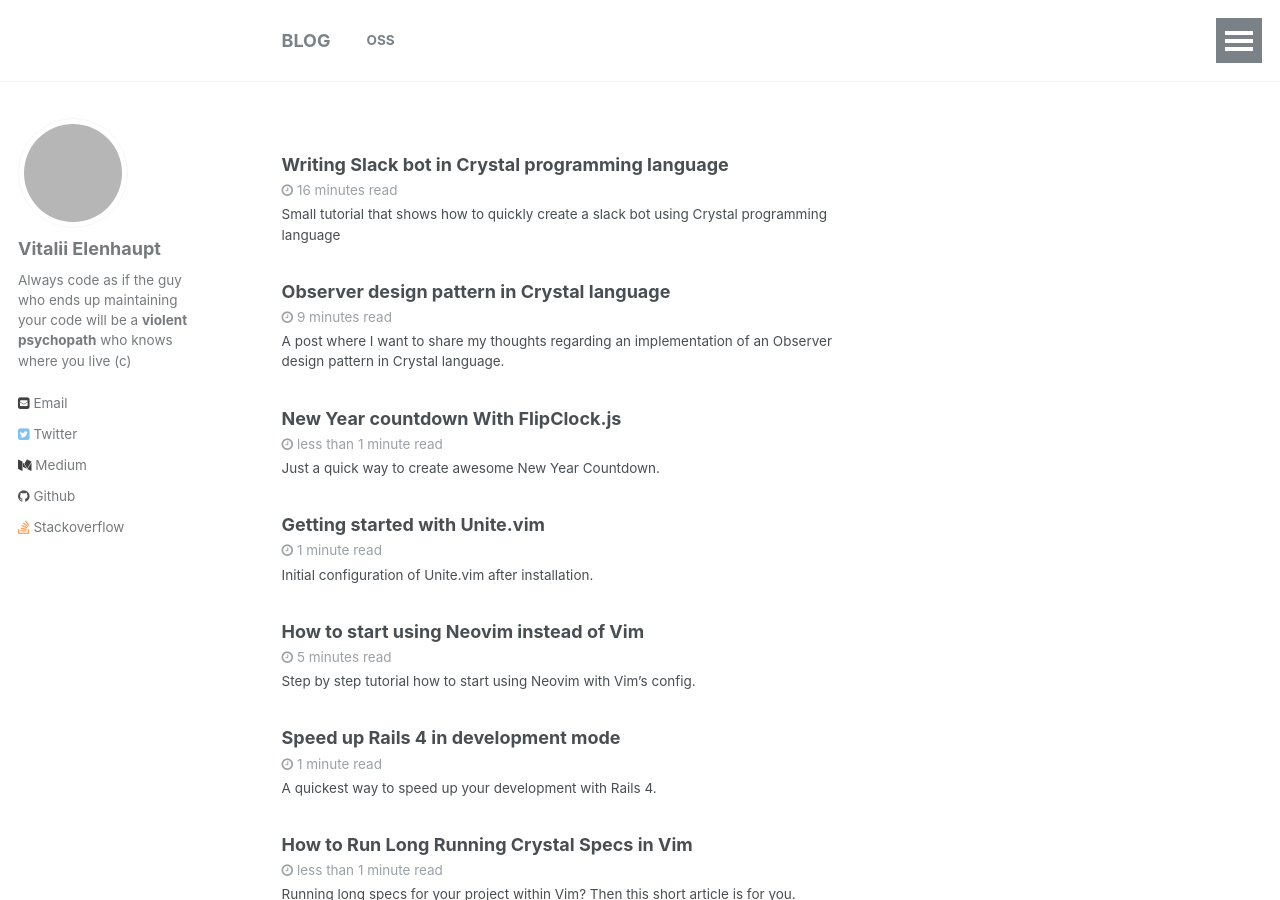
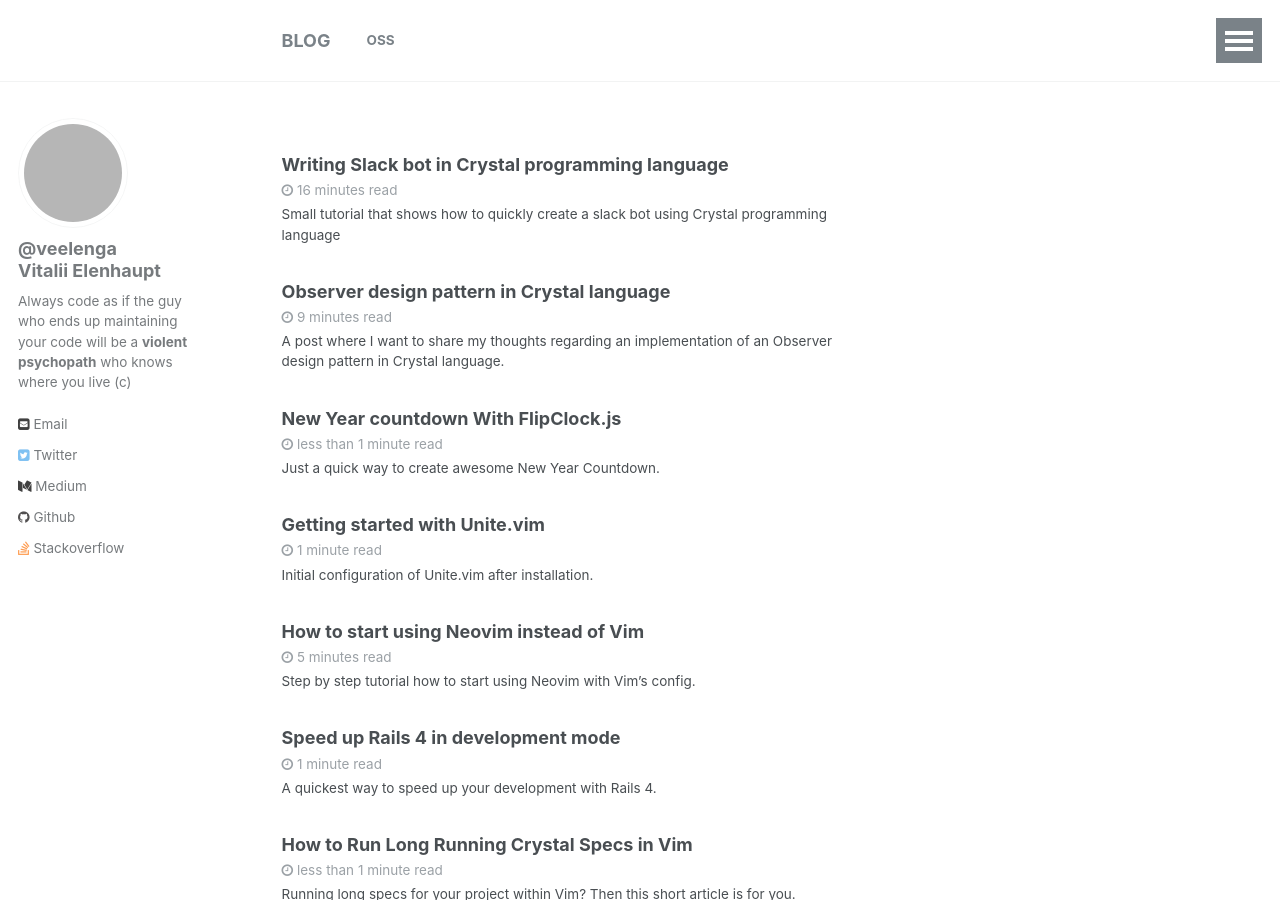
Before and after one commit to veelenga/veelenga.github.io, a Jekyll site: the page built from index.html, in a window 1280 px wide and 900 px high. Built offline with Jekyll 4.4.1, drawn with Linux system fonts in a browser that asks for light colours; the list of posts is cut into pages by our own code; grey boxes are pictures that could not be loaded.

Commit message:
Add @veelenga handle

```diff
--- a/_config.yml
+++ b/_config.yml
@@ -9,8 +9,8 @@
 locale                   : "en-US"
 title                    : "Blog"
 title_separator          : "-"
-name                     : "Vitalii Elenhaupt"
-description              : "Homepage, tech blog and more by V. Elenhaupt"
+name                     : "@veelenga"
+description              : "Homepage, tech blog and more by @veelenga"
 url                      : "https://veelenga.github.io"
 baseurl                  : # the subpath of your site, e.g. "/blog"
 gh_repo                  :
@@ -61,7 +61,7 @@
 
 # Site Author
 author:
-  name             : "Vitalii Elenhaupt"
+  name             : "@veelenga <br> Vitalii Elenhaupt"
   avatar           : https://s.gravatar.com/avatar/fb7415aea80a8fa64f7427086eedb6ee?s=400
   bio              : "Always code as if the guy who ends up maintaining your code will be a <b>violent psychopath</b> who knows where you live (c)"
   location         :
```
